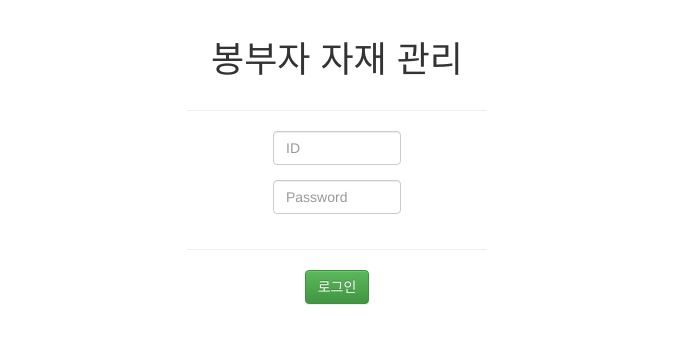
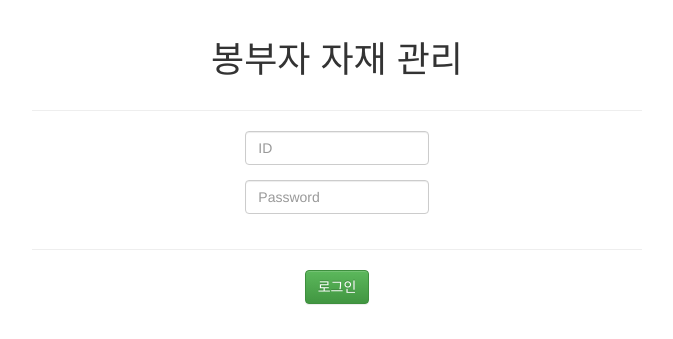
Before and after one commit to HelloCho/cosmo, a Django app: page / in a window 1280 px wide. Shown: the part 180-519 px from the top of the page, without its empty margins (303-976 px from the left). Run offline with Django 3.2, Linux system fonts and the light colour scheme; some libraries are stand-ins or nearby versions.

Commit message:
Update login layout

```diff
--- a/run/templates/run/login.html
+++ b/run/templates/run/login.html
@@ -22,9 +22,9 @@
   <body>
     <div class="container">
         <div class="row">
-            <div class="col-md-12 text-center"><h1>봉부자 자재 관리</h1></div>
+            <div class="col-md-12 text-center col-xs-12"><h1>봉부자 자재 관리</h1></div>
         </div>
-        <hr style="width:300px;"/>
+        <hr/>
         <div class="row">
             <div class="col-md-12 text-center">
                 <form method="POST" action="{% url 'login' %}" class="sign-in-form">
@@ -32,20 +32,20 @@
                   <!-- <input type="hidden" name="next" value="">
                   {{form.as_p}} >> 기본으로 내장된 로그인 폼을 아래와 같이 커스터마이징 한다-->
                   <div class="row">
-                      <div class="col-md-12 text-center" style="padding: 0 40%">
+                      <div class="col-md-4 col-md-offset-4 text-center">
                           <div class="form-group">
-                              <input class="form-control" size="20" id="{{ form.username.id_for_label }}" maxlength="15" name="{{ form.username.html_name }}" placeholder="ID" type="text" />
+                              <input class="form-control" id="{{ form.username.id_for_label }}" maxlength="15" name="{{ form.username.html_name }}" placeholder="ID" type="text" />
                           </div>
                       </div>
                   </div>
                   <div class="row">
-                      <div class="col-md-12 text-center" style="padding: 0 40%">
+                      <div class="col-md-4 col-md-offset-4 text-center">
                           <div class="form-group">
                               <input class="form-control" id="{{ form.password.id_for_label }}" maxlength="20" name="{{ form.password.html_name }}" placeholder="Password" type="password" />
                           </div>
                       </div>
                   </div>
-                  <hr style="width:300px;"/>
+                  <hr/>
                   <input type="submit" class="save btn btn-success" value="로그인">
                 </form>
             </div>
@@ -55,5 +55,8 @@
     <script src="{% static 'jQuery/jquery-3.2.1.min.js'%}"></script>
     <!-- Include all compiled plugins (below), or include individual files as needed -->
     <script src="{% static 'bootstrap/js/bootstrap.min.js'%}"></script>
+    <script type="text/javascript">
+        $('.container').center();
+    </script>
   </body>
 </html>
```
Also changed, not shown: run/migrations/0008_auto_20180806_0055.py (added).
